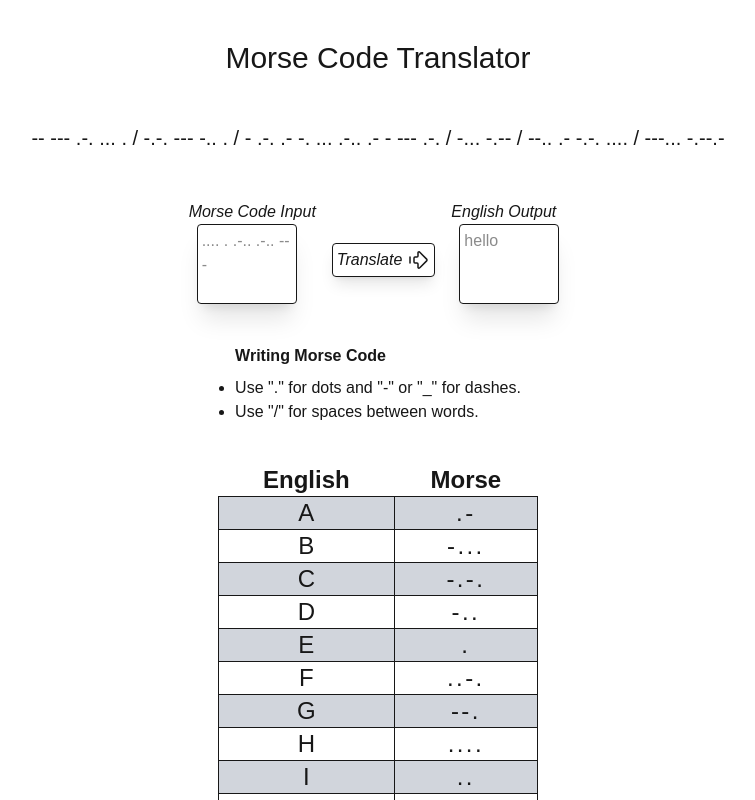
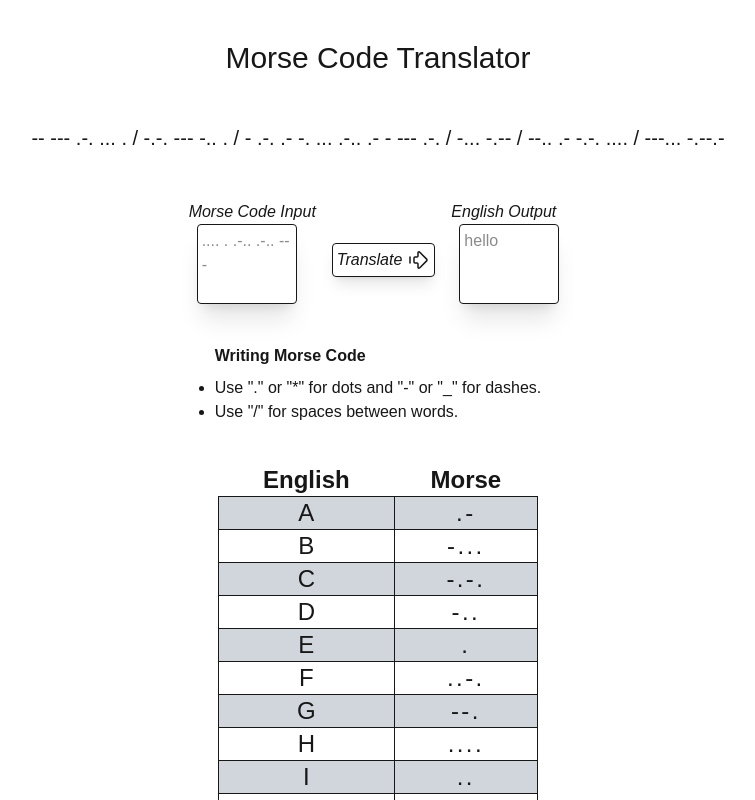
Before and after one commit to Flapjack2000/morse-code-translator, a Next.js app: page / in a window 1280 px wide. Shown: the top 800 px of the page, without its empty margins (262-1017 px from the left). Built offline with nearby package versions, Linux system fonts and the light colour scheme.

Commit message:
Asterisk for dot

```diff
--- a/src/app/page.tsx
+++ b/src/app/page.tsx
@@ -63,7 +63,7 @@ export default function Home() {
       <div className="flex flex-col gap-2">
         <p className="font-bold indent-[-20]">Writing Morse Code</p>
         <ul className="list-disc">
-          <li>Use &quot;.&quot; for dots and &quot;-&quot; or &quot;_&quot; for dashes.</li>
+          <li>Use &quot;.&quot; or &quot;*&quot; for dots and &quot;-&quot; or &quot;_&quot; for dashes.</li>
           <li>Use &quot;/&quot; for spaces between words.</li>
         </ul>
       </div>
```
